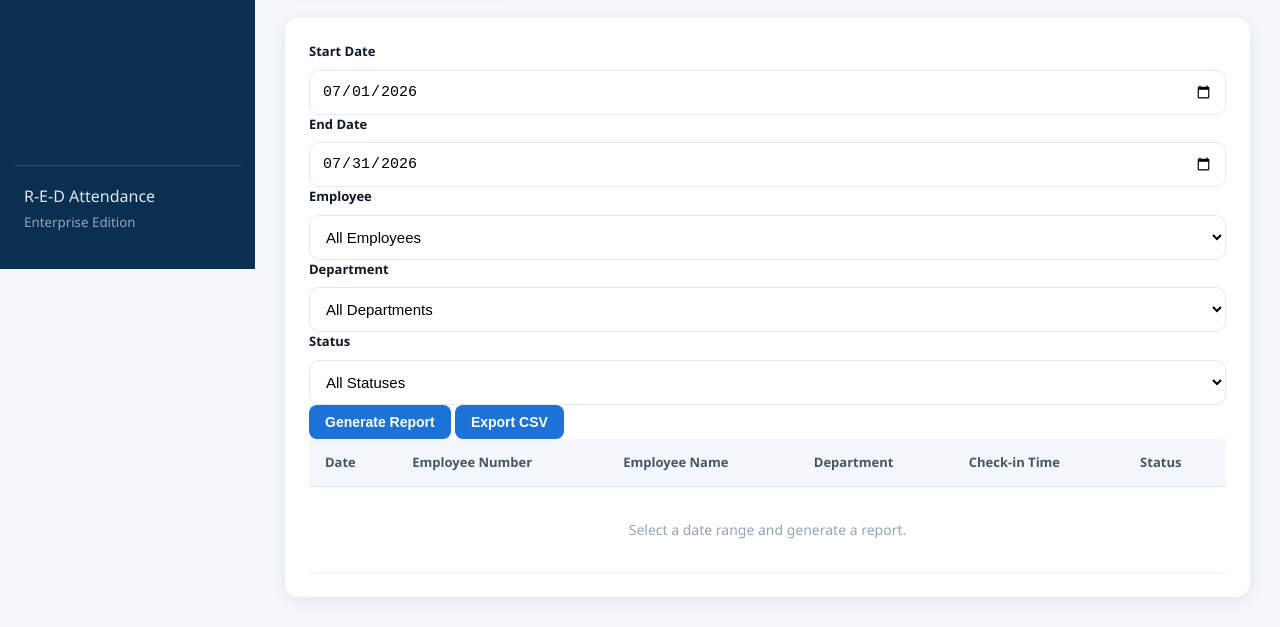
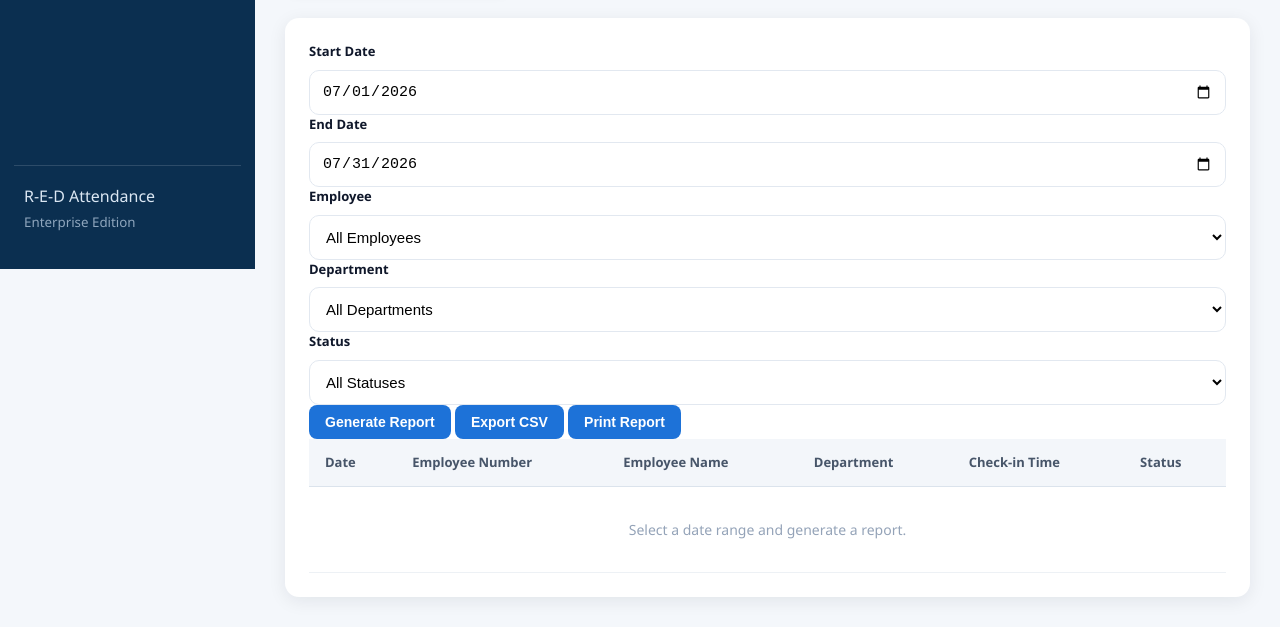
Before and after one commit to keanprivett2-prog/AttendanceSystem, a plain HTML site: page reports.html in a window 1280 px wide. Shown: the part 531-1158 px from the top of the page. Drawn offline with Linux system fonts and the light colour scheme; no server answers.

Commit message:
Update reports.html

```diff
--- a/reports.html
+++ b/reports.html
@@ -290,6 +290,14 @@
         Export CSV
     </button>
 
+                   <button
+    type="button"
+    class="refresh-btn"
+    id="printReportButton"
+>
+    Print Report
+</button>
+
 </div>
 
                 <table class="attendance-table">
```
